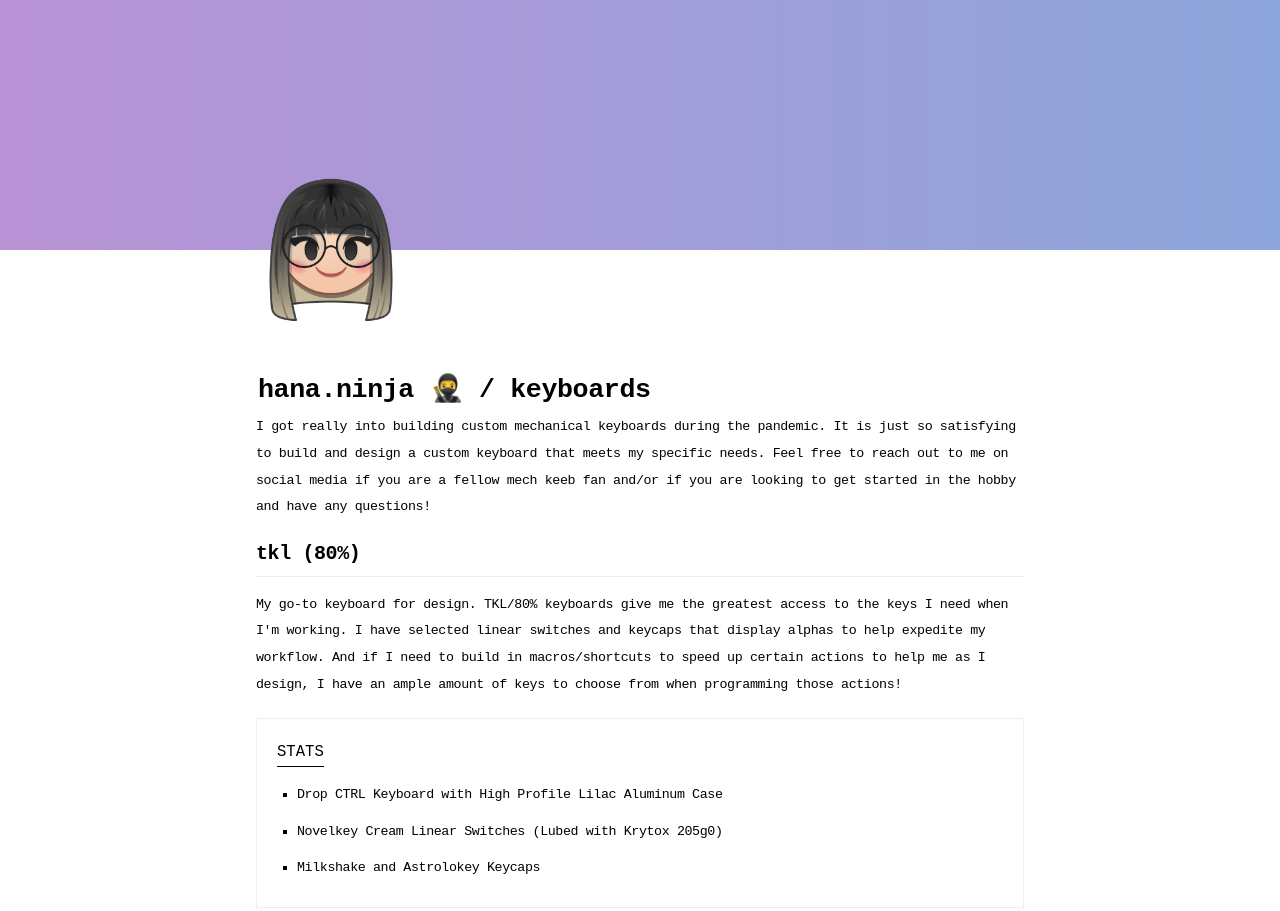
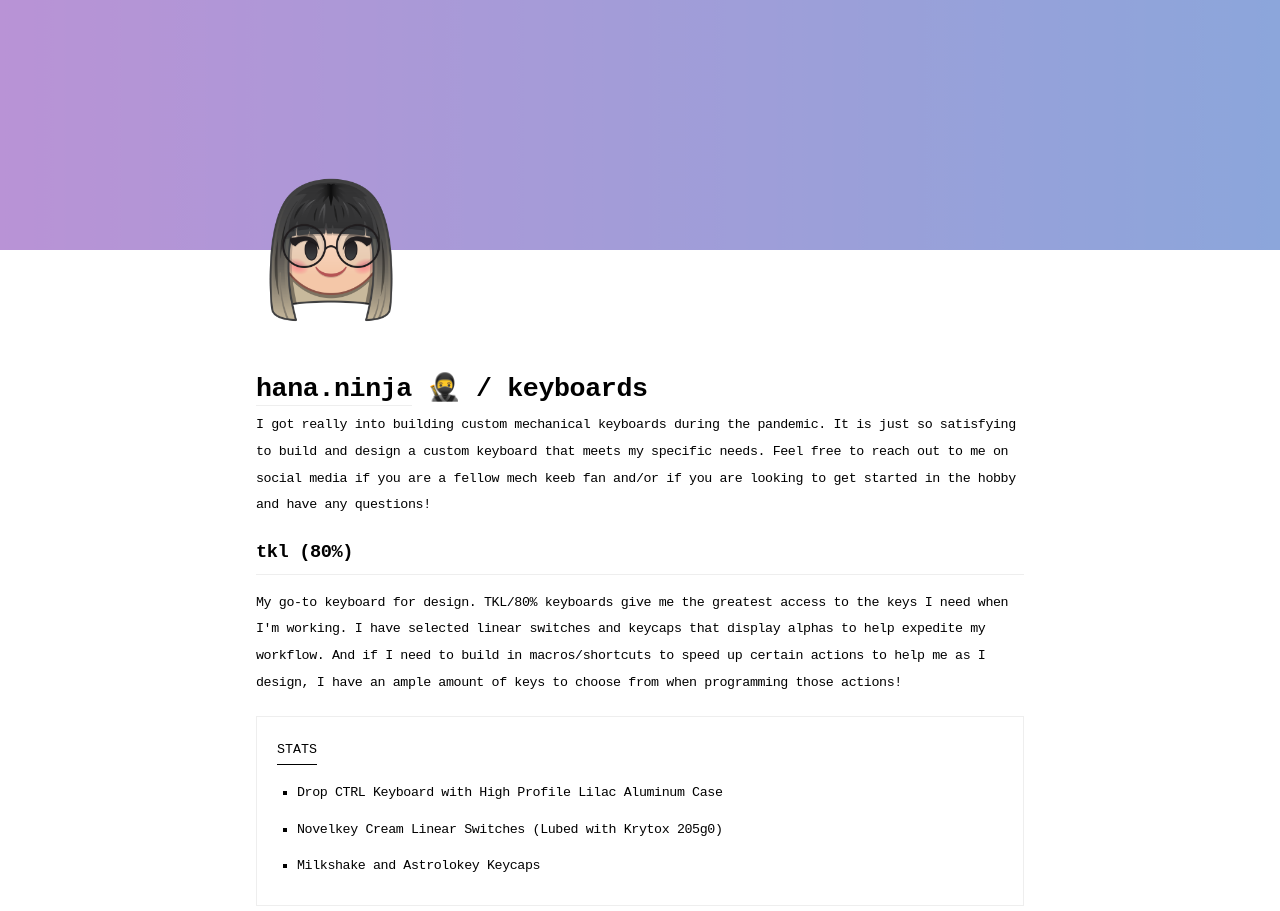
Before and after one commit to hannahkan/hannahkan.github.io, a plain HTML site: page keyboards/index.html in a window 1280 px wide. Shown: the top 911 px of the page. Drawn offline with Linux system fonts and the light colour scheme; a web font is replaced by a local one.

Commit message:
defined type sizes

```diff
--- a/style.css
+++ b/style.css
@@ -113,19 +113,25 @@ footer {
 	margin: 0 0 40px 0;
 }
 
-h1, h1 a:link, h1 a:visited {
+h1 {
+	font-size: 20pt;
 	margin: 0 0 10px 0;
 	color: #000;
-	border: 1px solid rgba(255,255,255,0);
-	transition: 0.3s;
+}
+
+h1 a:link, h1 a:visited {
+	color: #000;
+	border-bottom: 1px solid #eee;
 }
 
 h1 a:hover {
+	color: #000;
 	border-bottom: 1px solid #000;
 	transition: 0.3s;
 }
 
 h2 {
+	font-size: 14pt;
 	border-bottom: 1pt solid #eee;
 	padding: 0 0 8px 0;
 	margin: 0 0 15px 0;
@@ -134,6 +140,7 @@ h2 {
 }
 
 h3 {
+	font-size: 10pt;
 	text-transform: uppercase;
 	font-weight: normal;
 	margin: 5px 0 10px 0;
```
